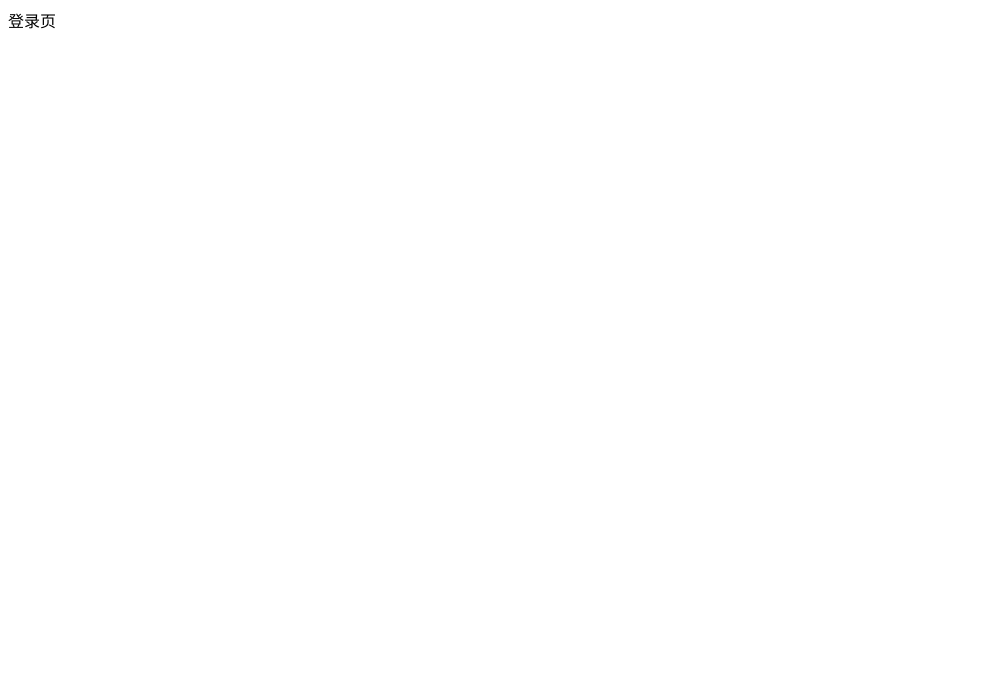
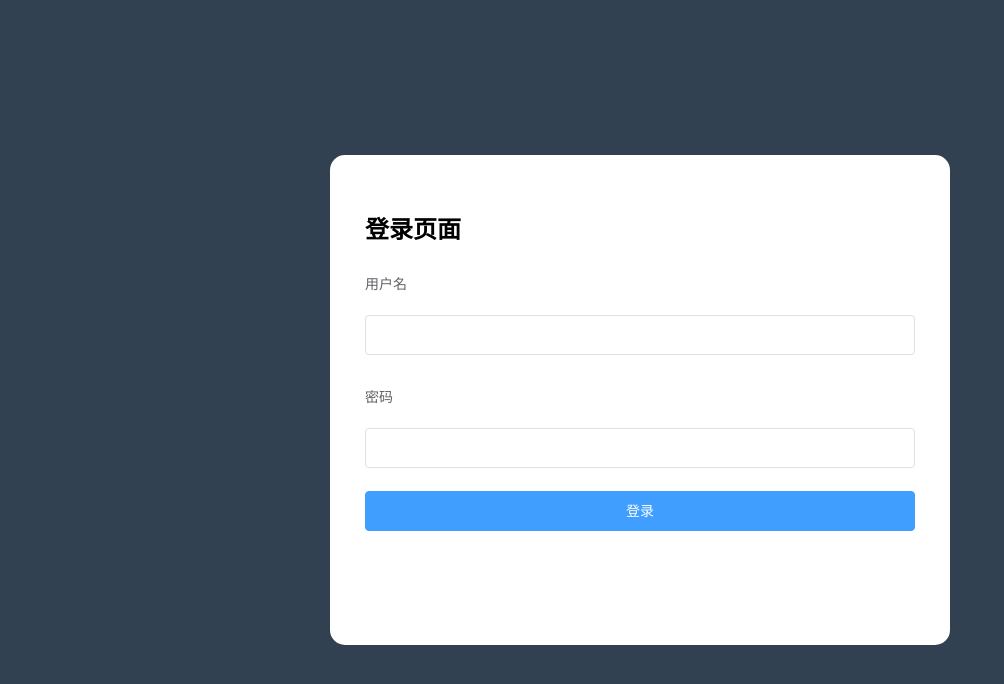
Before and after one commit to QAQchengyu/itcast, a Vue app: page /#/login in a window 1280 px wide. Shown: the top 684 px of the page, without its empty margins (0-1004 px from the left). Built offline with nearby package versions, Linux system fonts and the light colour scheme.

Commit message:
登录页面静态完成

```diff
--- a/package.json
+++ b/package.json
@@ -8,6 +8,7 @@
     "lint": "vue-cli-service lint"
   },
   "dependencies": {
+    "element-ui": "^2.7.0",
     "vue": "^2.6.6",
     "vue-router": "^3.0.2"
   },
@@ -18,6 +19,8 @@
     "babel-eslint": "^10.0.1",
     "eslint": "^5.8.0",
     "eslint-plugin-vue": "^5.0.0",
+    "node-sass": "^4.11.0",
+    "sass-loader": "^7.1.0",
     "vue-template-compiler": "^2.5.21"
   },
   "eslintConfig": {
--- a/src/App.vue
+++ b/src/App.vue
@@ -14,6 +14,8 @@
 </script>
 
 <style>
-
+#app{
+  height: 100%;
+}
 
 </style>
--- /dev/null
+++ b/src/assets/base.scss
@@ -0,0 +1,5 @@
+html,body{
+    width: 100%;
+    height: 100%;
+    margin: 0;
+}
--- a/src/components/login.vue
+++ b/src/components/login.vue
@@ -1,5 +1,20 @@
 <template>
-  <div>登录页</div>
+  <div class="login">
+    <div class="box">
+      <h2>登录页面</h2>
+      <el-form label-position="top" label-width="80px">
+        <el-form-item label="用户名">
+          <el-input></el-input>
+        </el-form-item>
+        <el-form-item label="密码">
+          <el-input></el-input>
+        </el-form-item>
+        <el-form-item>
+          <el-button type="primary" class="button">登录</el-button>
+        </el-form-item>
+      </el-form>
+    </div>
+  </div>
 </template>
 
 <script>
@@ -8,5 +23,22 @@
 };
 </script>
 
-<style>
+<style lang="scss">
+.login {
+  height: 100%;
+  background-color: #324152;
+  display: flex;
+  justify-content: center;
+  align-items: center;
+  .box {
+    width: 550px;
+    height: 420px;
+    background-color: #fff;
+    padding: 35px;
+    border-radius: 15px;
+    .button {
+      width: 100%;
+    }
+  }
+}
 </style>
```
Also changed, not shown: src/main.js (+8 -0 lines).
